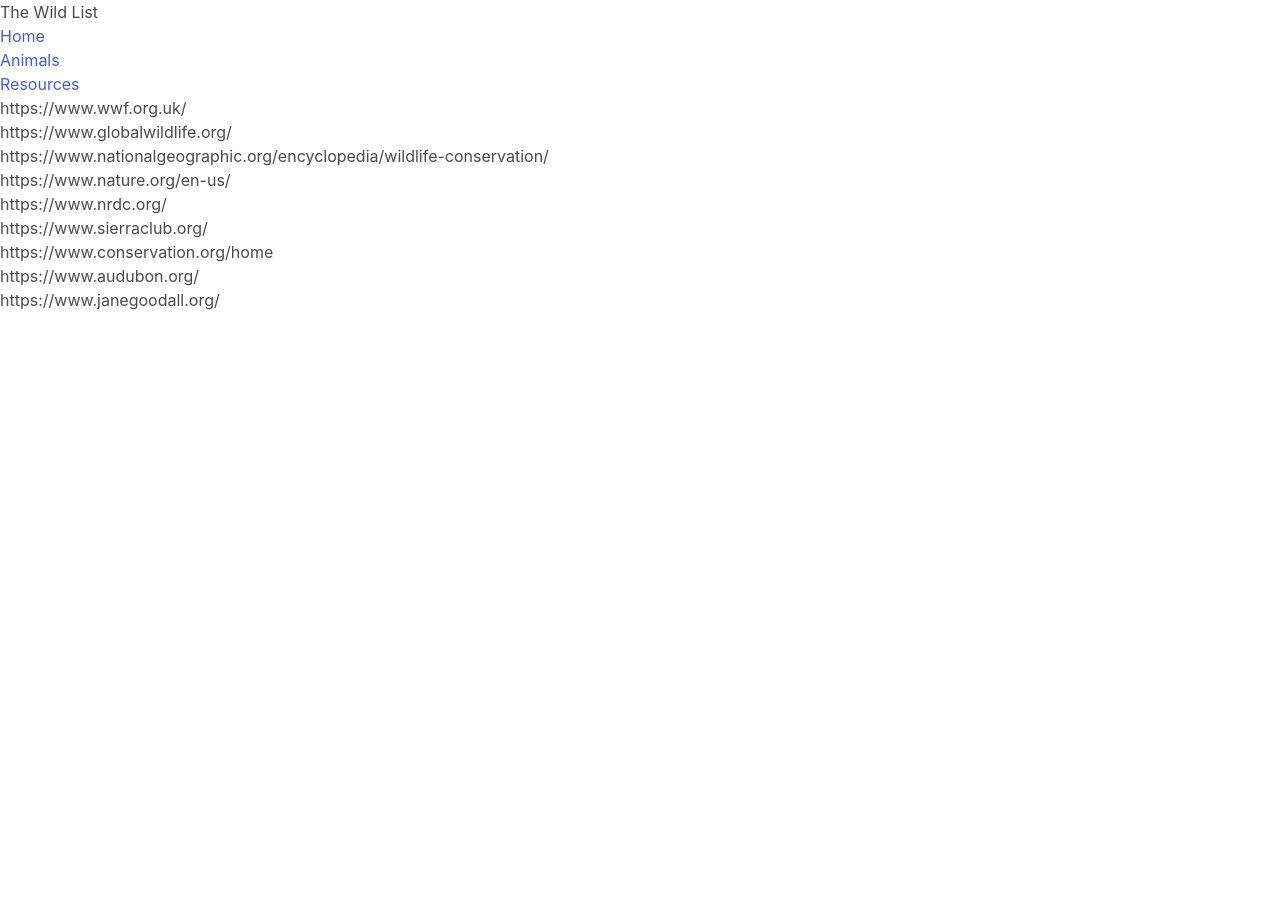
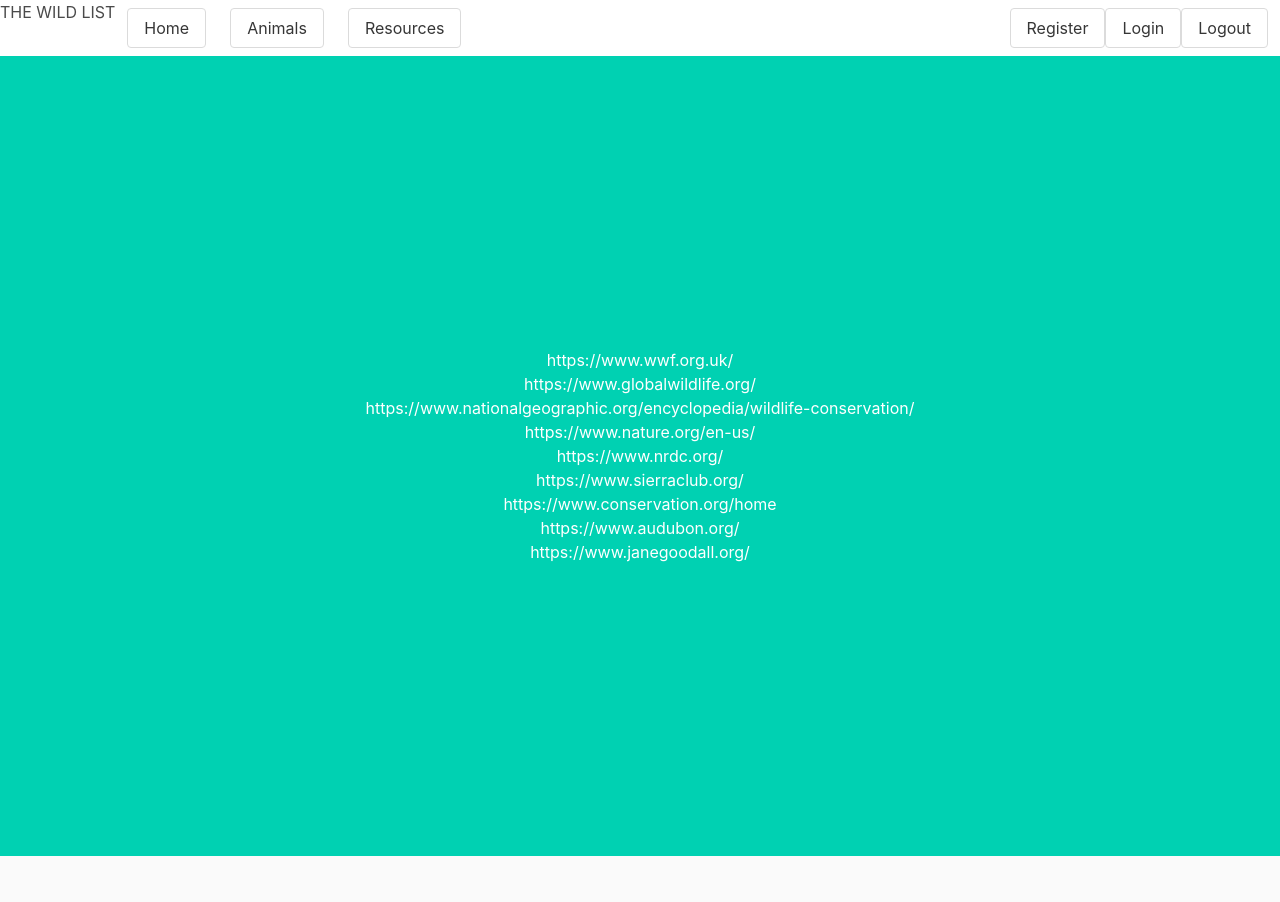
Before and after one commit to EmmaSmedley87/general-assembly-projects, a React (Create React App) app: page /resources in a window 1280 px wide. Shown: the top 902 px of the page. Before the commit the page ends 800 px from the top, so only its background shows below. Built offline with nearby package versions, Linux system fonts and the light colour scheme.

Commit message:
added some bulma styling

```diff
--- a/src/App.js
+++ b/src/App.js
@@ -1,23 +1,23 @@
 import React from "react";
 import { BrowserRouter, Route, Switch } from "react-router-dom";
 
-import Header from "./components/Header";
 import Navbar from "./components/Navbar";
 import Home from "./components/Home";
 import AnimalList from "./components/Animales/AnimalList";
 import Resources from "./components/Resources";
+import Footer from "./components/Footer";
 
 function App() {
   return (
     <>
       <BrowserRouter>
-        <Header />
         <Navbar />
         <Switch>
           <Route exact path="/" component={Home} />
           <Route path="/animals" component={AnimalList} />
           <Route path="/resources" component={Resources} />
         </Switch>
+        <Footer />
       </BrowserRouter>
     </>
   );
--- /dev/null
+++ b/src/components/Footer.js
@@ -0,0 +1,19 @@
+import React from "react";
+
+const Footer = () => {
+  return (
+    <>
+      <footer className="footer is-small">
+        <div className="content has-text-centered">
+          <button className="button is-warning is-medium is-rounded">
+            Donate
+          </button>
+          <hr />
+          <p>Emma Smedley and Antony Long</p>
+        </div>
+      </footer>
+    </>
+  );
+};
+
+export default Footer;
--- a/src/components/Header.js
+++ /dev/null
@@ -1,7 +0,0 @@
-import React from "react";
-
-const Header = () => {
-  return <h1 className="main is-dark">The Wild List</h1>;
-};
-
-export default Header;
--- a/src/components/Home.js
+++ b/src/components/Home.js
@@ -1,7 +1,16 @@
 import React from "react";
 
 const Home = () => {
-  return <p>Homepage</p>;
+  return (
+    <section className="hero is-fullheight is-primary">
+      <div className="hero-body">
+        <div className="container has-text-centered">
+          <p className="title">THE WILD LIST</p>
+          <p className="subtitle">A list of endangered wildlife</p>
+        </div>
+      </div>
+    </section>
+  );
 };
 
 export default Home;
--- a/src/components/Navbar.js
+++ b/src/components/Navbar.js
@@ -3,25 +3,41 @@
 
 const Navbar = () => {
   return (
-    <nav>
-      <ul>
-        <li>
-          <Link to="/">Home</Link>
-        </li>
-        <li>
-          {" "}
-          <Link to="/animals">Animals</Link>
-        </li>
-        {/* <li>User Photo Upload</li> */}
-        <li>
-          {" "}
-          <Link to="/resources">Resources</Link>
-        </li>
-        {/* <li>Register</li>
-        <li>Login</li>
-        <li>Logout</li> */}
-      </ul>
-    </nav>
+    <section clasName="hero is-success">
+      <div className="hero-head">
+        <nav className="navbar">
+          <div className="navbar-brand">
+            <p>THE WILD LIST</p>
+          </div>
+          <div className="navbar-menu">
+            <div className="navbar-start">
+              <div className="navbar-item">
+                <Link className="button" to="/">
+                  Home
+                </Link>
+              </div>
+              <div className="navbar-item">
+                <Link className="button" to="/animals">
+                  Animals
+                </Link>
+              </div>
+              <div className="navbar-item">
+                <Link className="button" to="/resources">
+                  Resources
+                </Link>
+              </div>
+            </div>
+            <div className="navbar-end">
+              <div className="navbar-item">
+                <div className="button">Register</div>
+                <div className="button">Login</div>
+                <div className="button">Logout</div>
+              </div>
+            </div>
+          </div>
+        </nav>
+      </div>
+    </section>
   );
 };
 
--- a/src/components/Resources.js
+++ b/src/components/Resources.js
@@ -2,6 +2,9 @@
 
 const Resources = () => {
   return (
+    <section className="hero is-fullheight is-primary">
+      <div className="hero-body">
+        <div className="container has-text-centered">
           <ul>
             <li>https://www.wwf.org.uk/</li>
             <li>https://www.globalwildlife.org/</li>
@@ -15,6 +18,9 @@
             <li>https://www.audubon.org/</li>
             <li>https://www.janegoodall.org/</li>
           </ul>
+        </div>
+      </div>
+    </section>
   );
 };
 
```
Also changed, not shown: 2 other files (tests, documents, lock files or other folders). Lines whose indentation alone changed are shown as unchanged.
